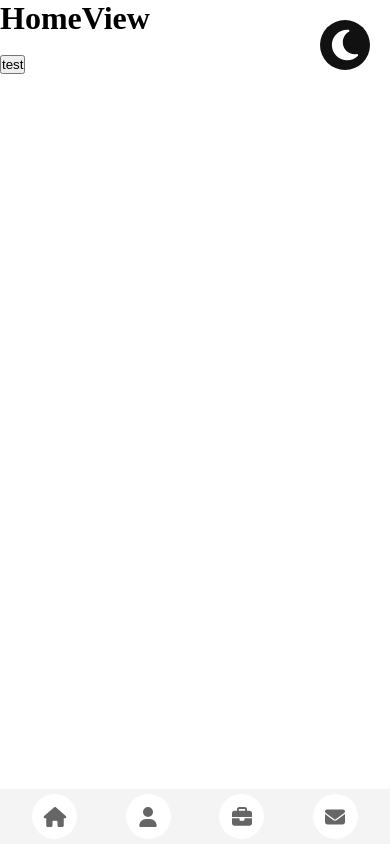
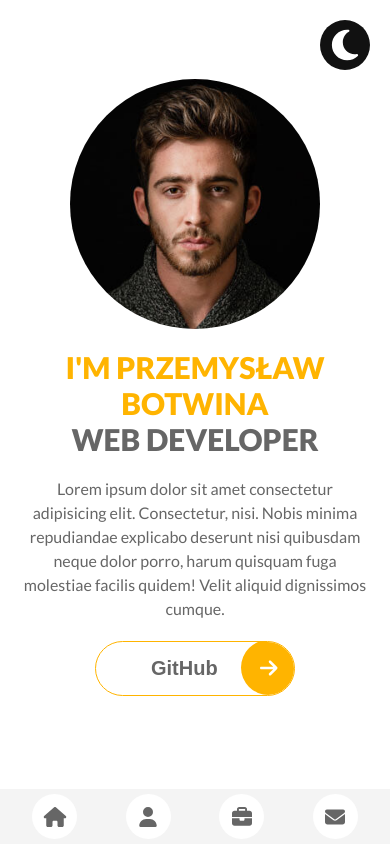
Before and after one commit to WersV/my-portfolio, a Vue app: page / in a window 390 px wide. Built offline with nearby package versions, Linux system fonts and the light colour scheme.

Commit message:
add home view mobile layer

```diff
--- a/index.html
+++ b/index.html
@@ -1,13 +1,17 @@
 <!DOCTYPE html>
 <html lang="en">
+
 <head>
   <meta charset="UTF-8">
   <link rel="icon" href="/favicon.ico">
   <meta name="viewport" content="width=device-width, initial-scale=1.0">
-    <title>Vite App</title>
+  <title>Portfolio</title>
+  <link href="https://fonts.googleapis.com/css2?family=Lato:wght@300;400;700;900&display=swap" rel="stylesheet">
 </head>
+
 <body>
   <div id="app"></div>
   <script type="module" src="/src/main.js"></script>
 </body>
+
 </html>
--- a/package.json
+++ b/package.json
@@ -3,7 +3,7 @@
   "version": "0.0.0",
   "private": true,
   "scripts": {
-    "dev": "vite",
+    "dev": "vite --host --port 8888",
     "build": "vite build",
     "preview": "vite preview",
     "lint": "eslint . --ext .vue,.js,.jsx,.cjs,.mjs --fix --ignore-path .gitignore",
--- a/src/App.vue
+++ b/src/App.vue
@@ -11,7 +11,7 @@ import {RouterView} from 'vue-router'
 </template>
 
 <style lang="scss">
-@import './assets/_variables.scss';
+@import '@/assets/_variables.scss';
 @import './assets//global.css';
 body {
   background-color: $bcg-color-light;
--- a/src/assets/global.css
+++ b/src/assets/global.css
@@ -1,3 +1,6 @@
+html {
+  font-family: 'Lato', 'Arial', 'sans-serif';
+}
 * {
   margin: 0;
   padding: 0;
--- a/src/components/AppLightSwitcher.vue
+++ b/src/components/AppLightSwitcher.vue
@@ -36,6 +36,8 @@ const toggleDark = useToggle(isDark)
     transform: translate(-50%, -50%);
     background-color: transparent;
     border: 0;
+    cursor: pointer;
+    -webkit-tap-highlight-color: transparent;
     .fa-moon, .fa-lightbulb {
       font-size: 35px;
       color: $bcg-color-light;
--- a/src/components/AppNavMenu.vue
+++ b/src/components/AppNavMenu.vue
@@ -22,12 +22,14 @@ import { RouterLink } from 'vue-router'
   height: 55px;
   padding: 8px;
   background-color: $nav-bcg-light;
+  z-index: 2;
   .nav-link {
     position: relative;
     width: 45px;
     height: 45px;
     border-radius: 50%;
     background-color: $btn-bcg-light;
+    -webkit-tap-highlight-color: transparent;
     & > * {
       position: absolute;
       top: 50%;
--- a/src/main.js
+++ b/src/main.js
@@ -22,10 +22,11 @@ import {
   faUser,
   faBriefcase,
   faEnvelope,
-  faLightbulb
+  faLightbulb,
+  faArrowRight
 } from '@fortawesome/free-solid-svg-icons'
 
-library.add(faMoon, faHouse, faUser, faBriefcase, faEnvelope, faLightbulb)
+library.add(faMoon, faHouse, faUser, faBriefcase, faEnvelope, faLightbulb, faArrowRight)
 
 const app = createApp(App)
 
--- a/src/views/HomeView.vue
+++ b/src/views/HomeView.vue
@@ -1,14 +1,12 @@
 <template>
-  <h1>HomeView</h1>
   <main class="home-view">
     <header class="home-img-container">
-      <img src="" alt="">
+      <img src="@/assets/img/portfolio-photo.jpg" alt="portfolio owner">
     </header>
     <section class="home-info">
-      <h1></h1>
-      <p></p>
-      <button>test</button>
-      <!-- btn przenosi do github -->
+      <h1><span>I'm Przemysław Botwina <br/></span>web developer</h1>
+      <p>Lorem ipsum dolor sit amet consectetur adipisicing elit. Consectetur, nisi. Nobis minima repudiandae explicabo deserunt nisi quibusdam neque dolor porro, harum quisquam fuga molestiae facilis quidem! Velit aliquid dignissimos cumque.</p>
+      <button>GitHub <span><font-awesome-icon icon="fa-solid fa-arrow-right" /></span></button>
     </section>
   </main>
 </template>
@@ -17,4 +15,112 @@
 </script>
 
 <style scoped lang="scss">
+@import '@/assets/_variables.scss';
+.home-view {
+  display: flex;
+  flex-direction: column;
+  justify-content: center;
+  align-items: center;
+  // position: relative;
+  margin: 0 20px 0 20px;
+  height: 100vh;
+  box-sizing: border-box;
+  .home-img-container {
+    margin-bottom: 20px;
+    img {
+      display: block;
+      width: 250px;
+      height: 250px;
+      border-radius: 50%;
+      margin: 0 auto;
+    }
+  }
+  .home-info {
+    display: flex;
+    justify-content: center;
+    flex-wrap: wrap;
+    text-align: center;
+    position: relative;
+    max-width: 550px;
+    h1 {
+      font-size: 30px;
+      font-weight: 900;
+      text-transform: uppercase;
+      color: #666666;
+      margin-bottom: 20px;
+      span {
+        color: #FFB400;
+      }
+    }
+    p {
+      line-height: 1.5;
+      color: #666666;
+      margin-bottom: 20px;
+    }
+    button {
+      position: relative;
+      display: flex;
+      justify-content: space-between;
+      width: 200px;
+      font-size: 20px;
+      font-weight: 700;
+      background-color: transparent;
+      border: 1px solid #FFB400;
+      border-radius: 30px;
+      padding: 15px 20px 15px 55px;
+      margin-bottom: 70px;
+      text-align: center;
+      color: #666666;
+      cursor: pointer;
+      overflow: hidden;
+      transition: .3s linear;
+      span {
+        position: absolute;
+        top: -2.5%;
+        right: -1%;
+        display: flex;
+        justify-content: center;
+        align-items: center;
+        width: 55px;
+        height: 55px;
+        background-color: #FFB400;
+        border-radius: 50%;
+        color: white;
+      }
+      &::after {
+        content: '';
+        position: absolute;
+        top: 0;
+        left: 0;
+        transform: translateX(100%);
+        width: 200px;
+        height: 100%;
+        background-color: #FFB400;
+        border-radius: 20px;
+        z-index: -1;
+        transition: .3s linear;
+      }
+    }
+    button:hover::after {
+      transform: translateX(0);
+    }
+    button:hover {
+      color: white;
+    }
+  }
+}
+
+// @media (max-height: 730px) {
+//   .home-view {
+//     margin: 30px 20px 0 20px;
+//   }
+// }
+
+@media (max-height: 730px) {
+  .home-view {
+    justify-content: flex-start;
+    margin: 30px 20px 0 20px;
+  }
+}
+
 </style>
```
Also changed, not shown: src/assets/img/portfolio-photo.jpg (added). Lines whose indentation alone changed are shown as unchanged.
